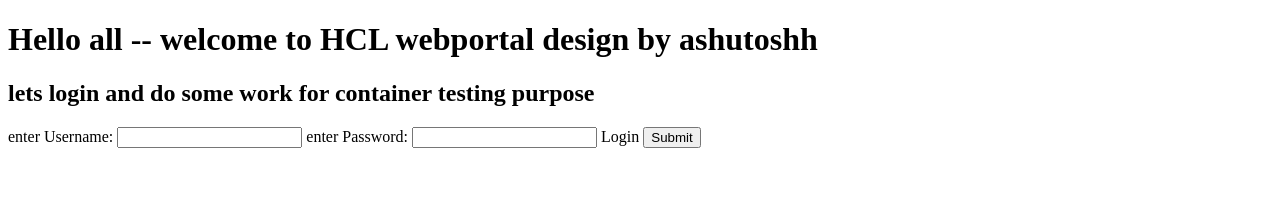
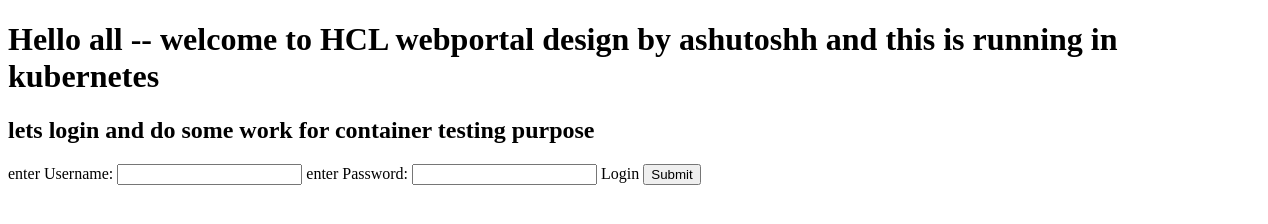
Before and after one commit to Deepak26091997/HCLwebapp, a plain HTML site: page index.html in a window 1280 px wide. Shown: the full height of the page, 0-1268 px from the left. Drawn offline with Linux system fonts and the light colour scheme.

Commit message:
Update index.html

```diff
--- a/index.html
+++ b/index.html
@@ -7,7 +7,7 @@
     <title>ashuhCL devops </title>
 </head>
 <body>
-    <h1> Hello all -- welcome to HCL webportal design by ashutoshh </h1>
+    <h1> Hello all -- welcome to HCL webportal design by ashutoshh and this is running in kubernetes </h1>
     <h2> lets login and do some work for container testing purpose  </h2>
     <form action="">
         enter Username: <input type="text">
```
